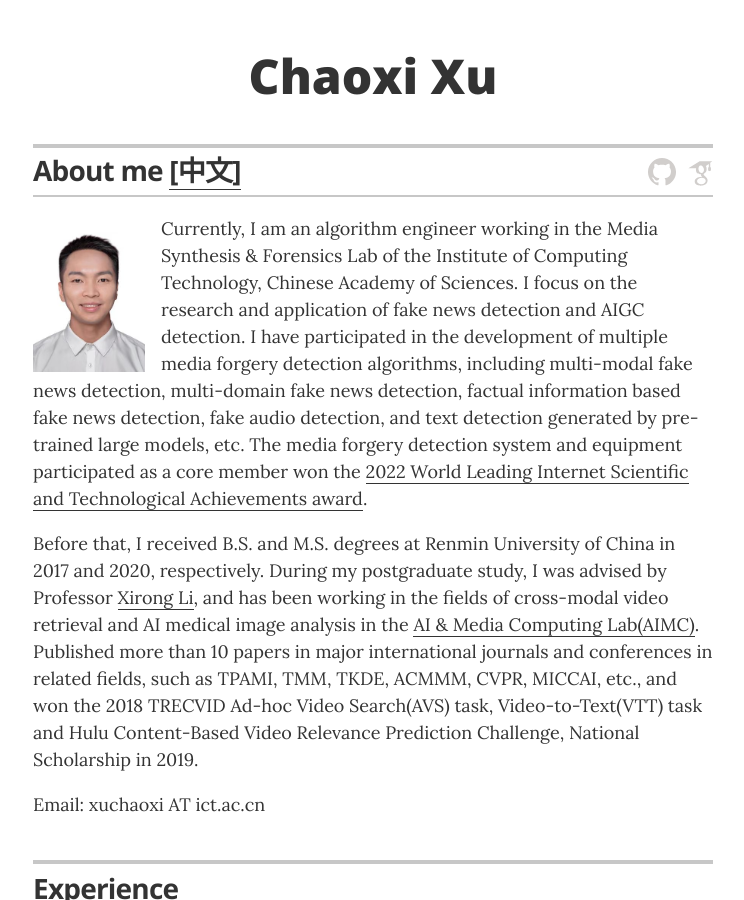
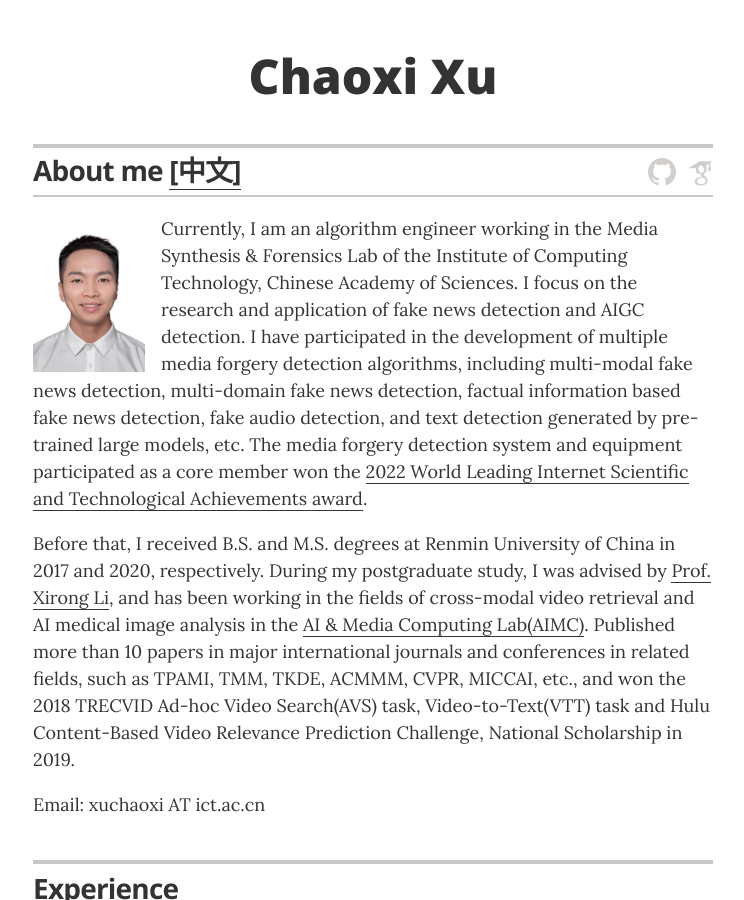
Before and after one commit to xuchaoxi/xuchaoxi.github.io, a Jekyll site: the page built from index-en.html, in a window 1280 px wide and 900 px high. Shown: the whole window, without its empty margins (267-1011 px from the left). Built offline with Jekyll 4.4.1, drawn with Linux system fonts in a browser that asks for light colours.

Commit message:
update _config.yml

```diff
--- a/_config.yml
+++ b/_config.yml
@@ -26,12 +26,12 @@
 display_header_contact_info:    "false"
 
 resume_header_intro: "<p>我是一名算法工程师，目前就职于中科院计算所数字内容合成与伪造检测实验室，主要负责虚假新闻检测和AIGC检测的研究与应用，参与开发了多个伪造检测算法并且落地应用，包括多模态虚假新闻检测、多领域虚假新闻检测、基于事实信息的虚假新闻检测等和伪造音频检测、预训练大模型生成文本检测，作为核心成员参与的数字内容虚假伪造检测系统和设备获得<a class=\"link\" href=\"http://www.cac.gov.cn/2022-11/09/c_1669622017501892.htm\" target=\"_blank\">2022年世界互联网领先科技成果</a>。 </p>
-<p>在此之前，我于2017年和2020年分别在中国人民大学获得了本科和硕士学位。在研究生期间，我师从<a class=\"link\" href=\"http://lixirong.net\" target=\"_blank\">李锡荣</a>教授，并在<a class=\"link\" href=\"https://ruc-aimc-lab.github.io\" target=\"_blank\">人工智能与媒体计算实验室</a>从事跨模态视频检索、AI医学影像分析领域的相关研究。在相关领域主要国际期刊和会议如TPAMI、TMM、TKDE、ACMMM、CVPR、MICCAI等发表论文10余篇，并且分别在2018年TRECVID Ad-hoc视频检索、视频文本检索比赛和Hulu基于内容的视频相关性预测比赛获得第一名，在2019年获得国家奖学金。</p>
+<p>在此之前，我于2017年和2020年分别在中国人民大学获得了本科和硕士学位。在研究生期间，我师从<a class=\"link\" href=\"http://lixirong.net\" target=\"_blank\">李锡荣教授</a>，并在<a class=\"link\" href=\"https://ruc-aimc-lab.github.io\" target=\"_blank\">人工智能与媒体计算实验室</a>从事跨模态视频检索、AI医学影像分析领域的相关研究。在相关领域主要国际期刊和会议如TPAMI、TMM、TKDE、ACMMM、CVPR、MICCAI等发表论文10余篇，并且分别在2018年TRECVID Ad-hoc视频检索、视频文本检索比赛和Hulu基于内容的视频相关性预测比赛获得第一名，在2019年获得国家奖学金。</p>
 <p>Email: xuchaoxi AT ict.ac.cn</p>
 "
 
 resume_header_intro_en: "<p>Currently, I am an algorithm engineer working in the Media Synthesis & Forensics Lab of the Institute of Computing Technology, Chinese Academy of Sciences. I focus on the research and application of fake news detection and AIGC detection. I have participated in the development of multiple media forgery detection algorithms, including multi-modal fake news detection, multi-domain fake news detection, factual information based fake news detection, fake audio detection, and text detection generated by pre-trained large models, etc. The media forgery detection system and equipment participated as a core member won the <a class=\"link\" href=\"http://www.cac.gov.cn/2022-11/09/c_1669622017501892.htm\" target=\"_blank\">2022 World Leading Internet Scientific and Technological Achievements award</a>.</p>
-<p>Before that, I received B.S. and M.S. degrees at Renmin University of China in 2017 and 2020, respectively. During my postgraduate study, I was advised by Professor <a class=\"link\" href=\"http://lixirong.net\" target=\"_blank\">Xirong Li</a>, and has been working in the fields of cross-modal video retrieval and AI medical image analysis in the <a class=\"link\" href=\"https://ruc-aimc-lab.github.io\" target=\"_blank\">AI & Media Computing Lab(AIMC)</a>. Published more than 10 papers in major international journals and conferences in related fields, such as TPAMI, TMM, TKDE, ACMMM, CVPR, MICCAI, etc., and won the 2018 TRECVID Ad-hoc Video Search(AVS) task, Video-to-Text(VTT) task and Hulu Content-Based Video Relevance Prediction Challenge, National Scholarship in 2019.</p>
+<p>Before that, I received B.S. and M.S. degrees at Renmin University of China in 2017 and 2020, respectively. During my postgraduate study, I was advised by <a class=\"link\" href=\"http://lixirong.net\" target=\"_blank\">Prof. Xirong Li</a>, and has been working in the fields of cross-modal video retrieval and AI medical image analysis in the <a class=\"link\" href=\"https://ruc-aimc-lab.github.io\" target=\"_blank\">AI & Media Computing Lab(AIMC)</a>. Published more than 10 papers in major international journals and conferences in related fields, such as TPAMI, TMM, TKDE, ACMMM, CVPR, MICCAI, etc., and won the 2018 TRECVID Ad-hoc Video Search(AVS) task, Video-to-Text(VTT) task and Hulu Content-Based Video Relevance Prediction Challenge, National Scholarship in 2019.</p>
 <p>Email: xuchaoxi AT ict.ac.cn</p>
 "
 
```
